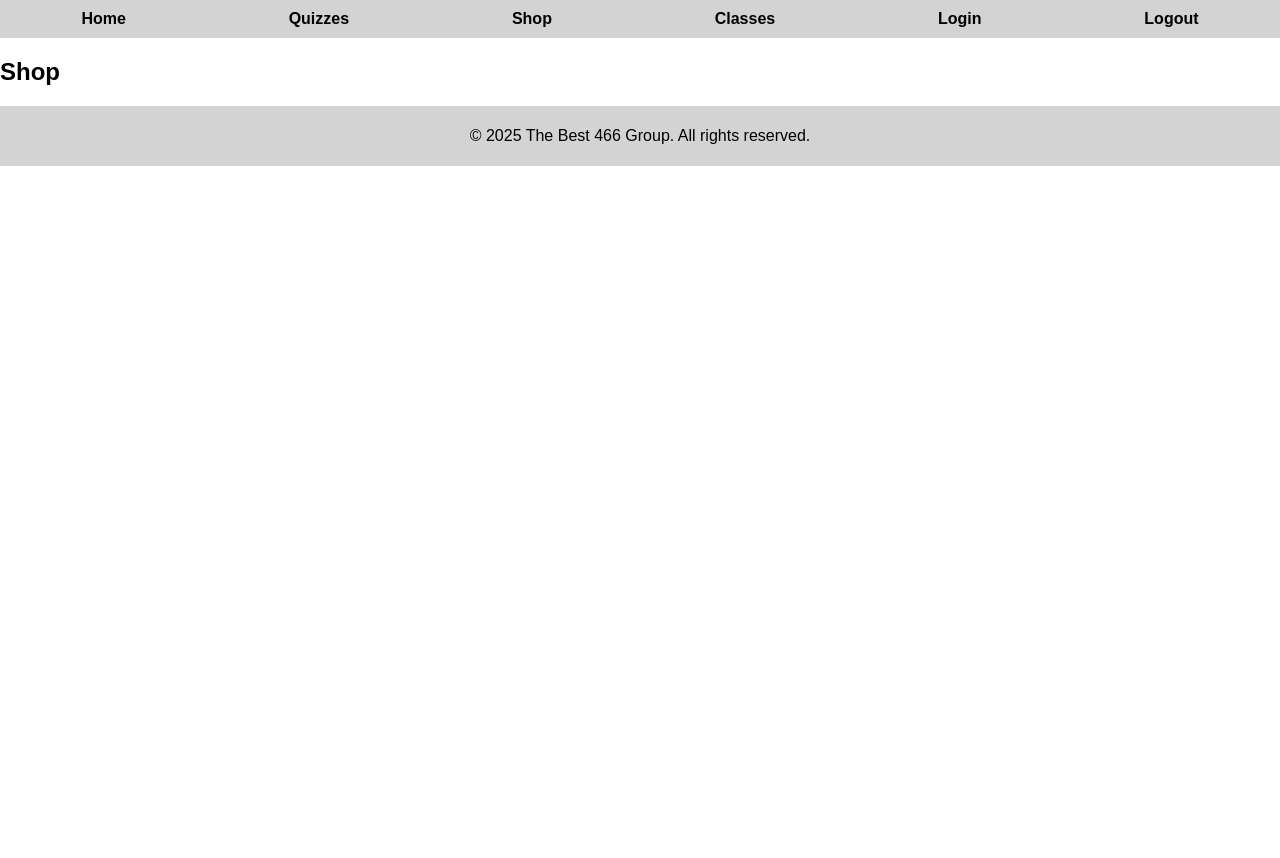
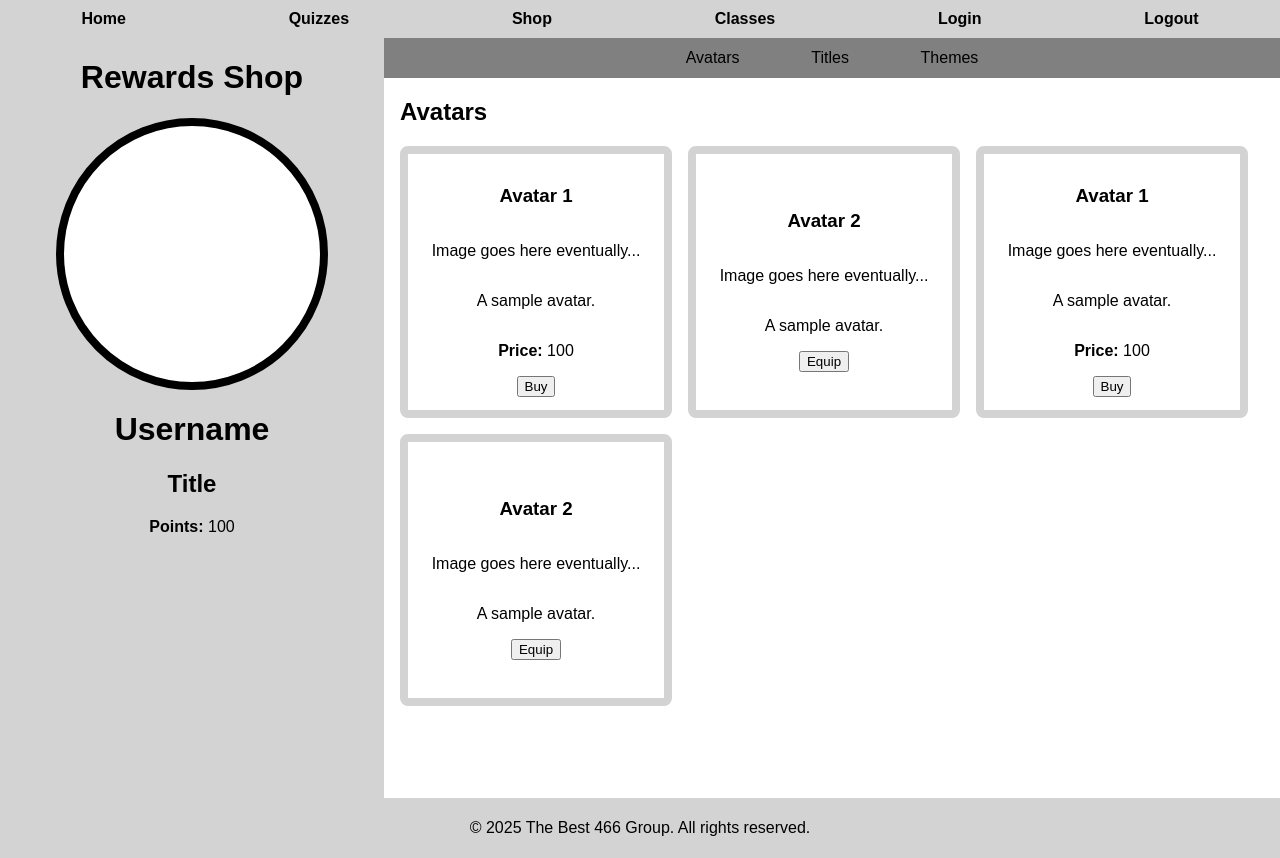
Before and after one commit to kierin-101/466-study-app, a React (Vite) app in the folder study-app/: page /shop in a window 1280 px wide. Before the commit the page ends 800 px from the top, so only its background shows below. Built offline with nearby package versions, Linux system fonts and the light colour scheme.

Commit message:
Added shop page + more class pages work

```diff
--- a/study-app/package.json
+++ b/study-app/package.json
@@ -13,7 +13,8 @@
     "react": "^19.0.0",
     "react-dom": "^19.0.0",
     "react-router": "^7.5.0",
-    "react-router-dom": "^7.5.0"
+    "react-router-dom": "^7.5.0",
+    "react-tabs": "^6.1.0"
   },
   "devDependencies": {
     "@eslint/js": "^9.21.0",
--- a/study-app/src/App.css
+++ b/study-app/src/App.css
@@ -1,7 +1,7 @@
 .classOverviewLink {
     display: flex;
-    width: 30vh;
-    height: 30vh;
+    width: 20vw;
+    height: 20vw;
     align-items: center;
     justify-content: center;
     text-decoration: none;
@@ -10,6 +10,23 @@
     border: solid 8px lightgrey;
 }
 
-.classOverviewLink.hover {
-    background-color: lightgrey;
+.classOverviewLink:hover {
+    background: lightgrey;
 }
+
+.react-tabs__tab-list {
+    display: flex;
+    align-items: center;
+    justify-content: center;
+    gap: 2% 8%;
+    height: 5vh;
+    background: gray;
+}
+
+.wrappingSquareList {
+    display: flex;
+    flex-wrap: wrap;
+    justify-content: start;
+    padding: 0px 16px 16px 16px;
+    gap: 16px;
+}
--- a/study-app/src/App.jsx
+++ b/study-app/src/App.jsx
@@ -10,6 +10,7 @@ import JoinClass from './components/JoinClass'
 import Class from './components/Class'
 import CreateQuiz from './components/createQuiz'
 import TakeQuiz from './components/takeQuiz'
+import Shop from './components/Shop'
 import './App.css'
 
 
@@ -21,7 +22,7 @@ function App() {
         <Routes>
           <Route path="/" element={<Dashboard />} />
           <Route path="/quizzes" element={<h2>Quizzes</h2>} />
-          <Route path="/shop" element={<h2>Shop</h2>} />
+          <Route path="/shop" element={<Shop />} />
           <Route path="/classes" element={<ClassOverview />} />
           <Route path="/joinClass" element={<JoinClass />} />
           <Route path="/createClass" element={<CreateClass />} />
--- a/study-app/src/components/Class.jsx
+++ b/study-app/src/components/Class.jsx
@@ -1,4 +1,5 @@
 import { useState } from "react";
+import { Tab, Tabs, TabList, TabPanel } from 'react-tabs';
 
 const Class = () => {
 
@@ -8,12 +9,12 @@ const Class = () => {
 
   const ClassSidebar = () => {
     return (
-        <div style={{height: "100%", width: "20%", background: "lightgrey", position: "fixed"}}>
+        <div style={{height: "100%", width: "20vw", maxWidth: "20vw", background: "lightgrey", position: "fixed"}}>
             <h1 style={{textAlign: "center"}}>Class Name</h1>
-            {showTeacherView && <p><b>Join Code: </b>Code</p>}
-            <p><b>Subject: </b>Class Subject</p>
-            <p><b>Teacher: </b>Teacher</p>
-            <p><b>Points Daily: </b>Points</p> {/* would be good to show user's progress toward the cap for the day */}
+            {showTeacherView && <p style={{marginLeft:"8px"}}><b>Join Code: </b>Code</p>}
+            <p style={{marginLeft:"8px"}}><b>Subject: </b>Class Subject</p>
+            <p style={{marginLeft:"8px"}}><b>Teacher: </b>Teacher</p>
+            <p style={{marginLeft:"8px"}}><b>Points Daily: </b>Points</p> {/* would be good to show user's progress toward the cap for the day */}
         </div>
     )
   }
@@ -21,8 +22,31 @@ const Class = () => {
   return (
     <div style={{display: "flex"}}>
       <ClassSidebar />
-      <div style={{marginLeft: "20%"}}>
-        <h1 style={{height:"100vh"}}>Here's where I'll have a quizzes tab and a people tab...</h1>
+      <div style={{width: "100vw", height:"100vh", marginLeft: "20vw"}}>
+        <Tabs>
+          <TabList>
+            <Tab>All Quizzes</Tab>
+            <Tab>Open Quizzes</Tab>
+            <Tab>Upcoming Quizzes</Tab>
+            <Tab>Past Quizzes</Tab>
+            <Tab>People</Tab>
+          </TabList>
+        <TabPanel>
+          <h2>All Quizzes</h2>
+        </TabPanel>
+        <TabPanel>
+          <h2>Open Quizzes</h2>
+        </TabPanel>
+        <TabPanel>
+          <h2>Upcoming Quizzes</h2>
+        </TabPanel>
+        <TabPanel>
+          <h2>Past Quizzes</h2>
+        </TabPanel>
+        <TabPanel>
+          <h2>People</h2>
+        </TabPanel>
+      </Tabs>
       </div>
     </div>
   );
--- a/study-app/src/components/ClassOverview.jsx
+++ b/study-app/src/components/ClassOverview.jsx
@@ -3,15 +3,41 @@ import { useState } from "react";
 const ClassOverview = () => {
 
   //in an effect hook (presumably, will have to retrieve class data and provide links to all user clases)
+  const mockClasses = [
+    {
+      classId: 1,
+      className: "Class A",
+      subject: "English",
+      daily_point_cap: 100
+    },
+    {
+      classId: 2,
+      className: "Class B",
+      subject: "Math",
+      daily_point_cap: 400
+    }
+  ]
+
+  const userClasses = mockClasses;  //for now
 
   return (
     <div>
-      <h1>My Classes</h1>
-      <div style={{dislay: "flex"}}>
-        <a className="classOverviewLink" href={"/joinClass"}>+</a>
-        <a className="classOverviewLink" href={"/createClass"}>new</a>
-        <a className="classOverviewLink" href={"/class?a"}>class a</a>
-        <a className="classOverviewLink" href={"/class?b"}>class b</a>
+      <h1 style={{marginLeft: "16px"}}>My Classes</h1>
+      <div className="wrappingSquareList">
+        <div><a className="classOverviewLink" style={{fontSize:"8em"}} href={"/joinClass"}>+</a></div>
+        <div><a className="classOverviewLink" href={"/createClass"}>new</a></div>
+        {userClasses.map((c) => {
+          return (
+            <div>
+              <a key={`classLink${c.classId}`} className="classOverviewLink" href={`/class?${c.classId}`}>
+                <div style={{display:"flex", flexDirection: "column", alignItems: "center"}}>
+                  <h1>{c.className}</h1>
+                  <h2>{c.subject}</h2>
+                </div>
+              </a>
+            </div>
+          )
+        })}
       </div>
     </div>
   );
--- a/study-app/src/components/Footer.jsx
+++ b/study-app/src/components/Footer.jsx
@@ -1,6 +1,6 @@
 const footer = () => {
   return (
-    <footer style={{ textAlign: 'center', padding: '5px 0px', backgroundColor: 'lightgrey', width: '100%' }}>
+    <footer style={{ textAlign: 'center', padding: '5px 0px', backgroundColor: 'lightgrey', width: '100%'}}>
       <p>
         &copy; {new Date().getFullYear()} The Best 466 Group. All rights reserved.
       </p>
--- /dev/null
+++ b/study-app/src/components/Shop.jsx
@@ -0,0 +1,122 @@
+import { useState } from "react";
+import { Tab, Tabs, TabList, TabPanel } from 'react-tabs';
+
+const Shop = () => {
+
+  //in an effect hook (presumably), retrieve reward data including user rewards: items active and owned should still appear but not be buyable
+  const [previewAvatar, setPreviewAvatar] = useState();
+  const [previewTitle, setPreviewTitle] = useState();
+  const [previewTheme, setPreviewTheme] = useState();
+  const [displayedPoints, setDisplayedPoints] = useState(100);
+
+  const mockRewards = [
+    {
+      rewardName: "Avatar 1",
+      rewardTypeId: 1,
+      description: "A sample avatar.",
+      pointsCost: 100,
+      isOwned: true
+    },
+    {
+      rewardName: "Aspiring Academic",
+      rewardTypeId: 2,
+      description: "A title for new studiers.",
+      pointsCost: 50
+    },
+    {
+      rewardName: "Avatar 2",
+      rewardTypeId: 1,
+      description: "A sample avatar.",
+      pointsCost: 200
+    },
+    {
+      rewardName: "110%",
+      rewardTypeId: 2,
+      description: "A sample title.",
+      pointsCost: 110,
+      isOwned: true,
+      isEquipped: true
+    },
+    {
+      rewardName: "Collector of Knowledge",
+      rewardTypeId: 2,
+      description: "A sample title.",
+      pointsCost: 500
+    },
+    {
+      rewardName: "Simple",
+      rewardTypeId: 3,
+      description: "A sample theme.",
+      pointsCost: 110
+    },
+  ]
+
+  const rewardsData = mockRewards.concat(mockRewards);
+
+  const PreviewSidebar = () => {
+    return (
+        <div style={{height: "100%", width: "30vw", maxWidth: "30vw", background: "lightgrey", position: "fixed"}}>
+          <h1 style={{textAlign: "center"}}>Rewards Shop</h1>
+          <div style={{height: "20vw", width: "20vw", margin: "0 auto", borderRadius:"50%", border:"8px solid black", background:"white"}}></div>
+          <h1 style={{textAlign: "center"}}>Username</h1>
+          <h2 style={{textAlign: "center"}}>Title</h2>
+          <p style={{textAlign: "center"}}><b>Points: </b>{displayedPoints}</p>
+        </div>
+    )
+  }
+
+  const listItem = (itemDetails) => {
+
+    const canAfford = displayedPoints >= itemDetails.pointsCost;
+
+    return (
+      <div key={`reward${itemDetails.rewardName}`} style={{display: "flex", flexDirection:"column", justifyContent: "center", alignItems: "center", width: "20vw", height:"20vw", borderRadius: "8px", border: "8px solid lightgrey"}}>
+        <h3>{itemDetails.rewardName}</h3>
+        <div><p>Image goes here eventually...</p></div>
+        <p>{itemDetails.description}</p>
+        {itemDetails.isOwned ?
+          ( <><p><b>Price: </b>{itemDetails.pointsCost}</p>
+            <button disabled={!canAfford}>Buy</button></>)
+          : (<button disabled={itemDetails.isEqipped}>Equip</button>)
+        }
+      </div>
+    )
+  }
+
+  return (
+    <div style={{display: "flex"}}>
+      <PreviewSidebar />
+      <div style={{width: "100vw", minHeight:"95vh", height:"auto", marginLeft: "30vw"}}>
+        <Tabs>
+          <TabList>
+            <Tab>Avatars</Tab>
+            <Tab>Titles</Tab>
+            <Tab>Themes</Tab>
+          </TabList>
+        <TabPanel>
+          <h2 style={{marginLeft: "16px"}}>Avatars</h2>
+          <div className="wrappingSquareList">
+            {rewardsData.filter((reward) => {return reward.rewardTypeId === 1})
+              .map((reward) => {return listItem(reward)})}
+          </div>
+        </TabPanel>
+        <TabPanel className="shopTab">
+          <h2 style={{marginLeft: "16px"}}>Titles</h2>
+          <div className="wrappingSquareList">
+            {rewardsData.filter((reward) => {return reward.rewardTypeId === 2})
+              .map((reward) => {return listItem(reward)})}
+          </div>
+        </TabPanel>
+        <TabPanel className="shopTab">
+          <h2 style={{marginLeft: "16px"}}>Themes</h2>
+          <div className="wrappingSquareList">
+            {rewardsData.filter((reward) => {return reward.rewardTypeId === 3})
+              .map((reward) => {return listItem(reward)})}
+          </div>
+        </TabPanel>
+      </Tabs>
+      </div>
+    </div>
+  );
+};
+export default Shop;
```
Also changed, not shown: 1 other file (tests, documents, lock files or other folders).
